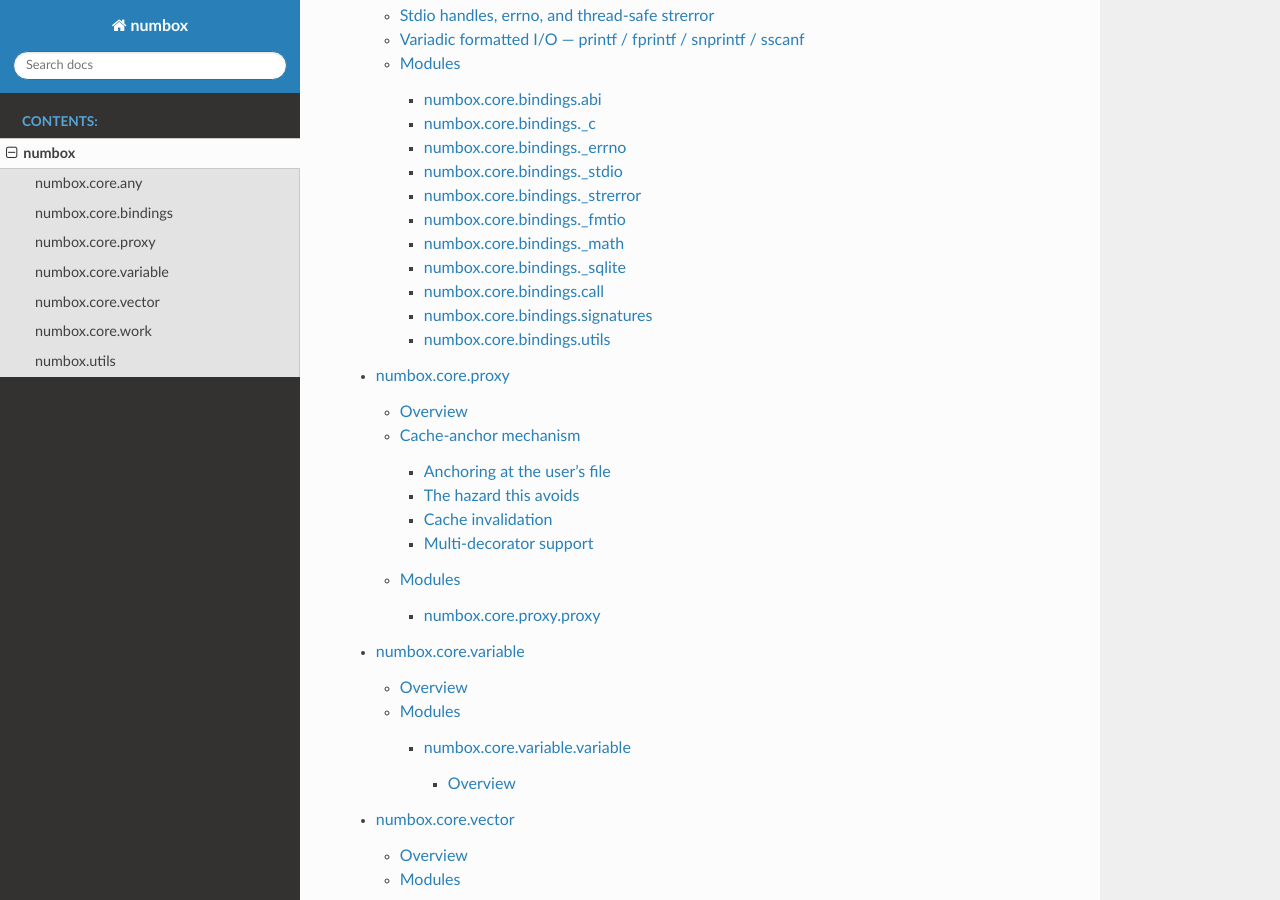
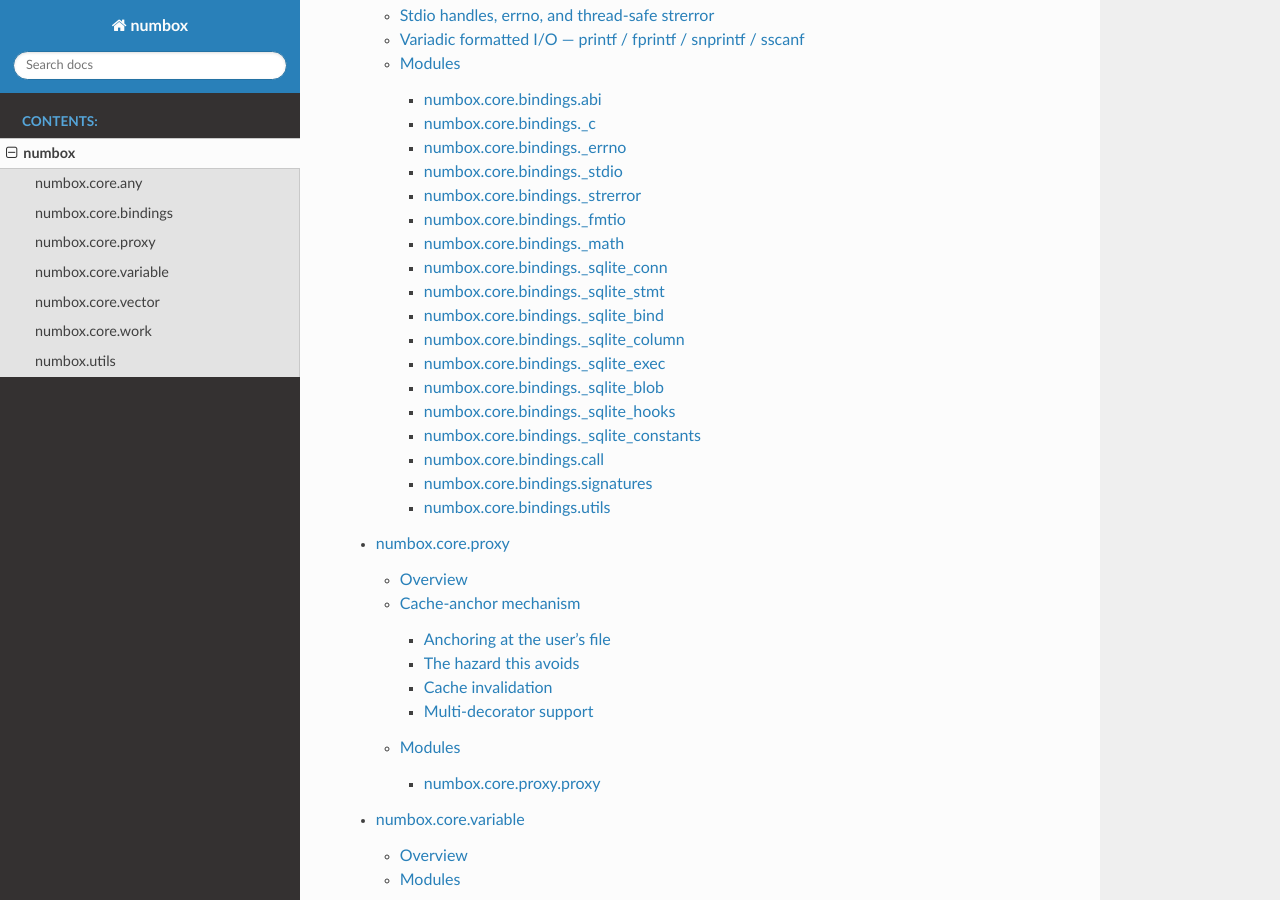
Before and after one commit to Goykhman/numbox, a Sphinx documentation site: the page built from docs/modules.rst, in a window 1280 px wide and 900 px high, scrolled down 444 px. Built offline with Sphinx 7.4.7 and the Read the Docs theme 3.1.0, drawn with Linux system fonts in a browser that asks for light colours.

Commit message:
docs: clarify proxy_if_available rationale + update Sphinx for split _sqlite
* docs/numbox.core.bindings.rst: the bindings family enumeration named
  `_sqlite` (singular) and the Modules section had an automodule for it.
  After the SQLite buildout split `_sqlite.py` into 8 topic-focused
  modules, both refs were stale — sphinx would skip / warn on the
  deleted module. Update the family list to enumerate the 8 new modules
  and replace the single section with 8 automodule blocks.
* numbox/core/bindings/_sqlite_column.py: the proxy_if_available
  docstring talked about "external sqlite3.dlls on user PATH" — but on
  Windows we exclusively load CPython's bundled DLL (see
  _resolve_lib_path in utils.py); the PATH path is dead. Rewrite to
  point at the actual cause: system sqlite3 picked up via find_library
  on Linux/macOS may be built without SQLITE_ENABLE_COLUMN_METADATA.
* numbox/core/bindings/_sqlite_conn.py: the proxy_if_available framing
  attributed older SQLite to "Python 3.10 (which ships SQLite 3.34)" —
  true on Windows where CPython bundles its own sqlite3.dll, but
  misleading on Linux/macOS where Python links against whatever the
  system / distro ships. Rephrase to cover both cases.

Sphinx build verified clean (matches CI: `sphinx-build -b html docs
docs/_build/html`).

```diff
--- a/docs/numbox.core.bindings.rst
+++ b/docs/numbox.core.bindings.rst
@@ -20,7 +20,9 @@ Bindings module conventions
 +++++++++++++++++++++++++++
 
 Every binding in the ``numbox.core.bindings`` family (``_c``, ``_math``,
-``_sqlite``, ``_stdio``, ``_errno``, ``_strerror``, ``_fmtio``) uses
+``_sqlite_conn`` / ``_stmt`` / ``_bind`` / ``_column`` / ``_exec`` /
+``_blob`` / ``_hooks`` / ``_constants``, ``_stdio``, ``_errno``,
+``_strerror``, ``_fmtio``) uses
 extern-symbol references via
 :func:`~numbox.core.bindings.call._call_lib_func`, so the ABI dispatch is
 ASLR-safe. Pointer arguments are typed as ``intp`` -- the caller is
@@ -493,10 +495,66 @@ numbox.core.bindings._math
    :show-inheritance:
    :undoc-members:
 
-numbox.core.bindings._sqlite
-----------------------------
+numbox.core.bindings._sqlite_conn
+---------------------------------
 
-.. automodule:: numbox.core.bindings._sqlite
+.. automodule:: numbox.core.bindings._sqlite_conn
+   :members:
+   :show-inheritance:
+   :undoc-members:
+
+numbox.core.bindings._sqlite_stmt
+---------------------------------
+
+.. automodule:: numbox.core.bindings._sqlite_stmt
+   :members:
+   :show-inheritance:
+   :undoc-members:
+
+numbox.core.bindings._sqlite_bind
+---------------------------------
+
+.. automodule:: numbox.core.bindings._sqlite_bind
+   :members:
+   :show-inheritance:
+   :undoc-members:
+
+numbox.core.bindings._sqlite_column
+-----------------------------------
+
+.. automodule:: numbox.core.bindings._sqlite_column
+   :members:
+   :show-inheritance:
+   :undoc-members:
+
+numbox.core.bindings._sqlite_exec
+---------------------------------
+
+.. automodule:: numbox.core.bindings._sqlite_exec
+   :members:
+   :show-inheritance:
+   :undoc-members:
+
+numbox.core.bindings._sqlite_blob
+---------------------------------
+
+.. automodule:: numbox.core.bindings._sqlite_blob
+   :members:
+   :show-inheritance:
+   :undoc-members:
+
+numbox.core.bindings._sqlite_hooks
+----------------------------------
+
+.. automodule:: numbox.core.bindings._sqlite_hooks
+   :members:
+   :show-inheritance:
+   :undoc-members:
+
+numbox.core.bindings._sqlite_constants
+--------------------------------------
+
+.. automodule:: numbox.core.bindings._sqlite_constants
    :members:
    :show-inheritance:
    :undoc-members:
```
Also changed, not shown: 2 other files.
